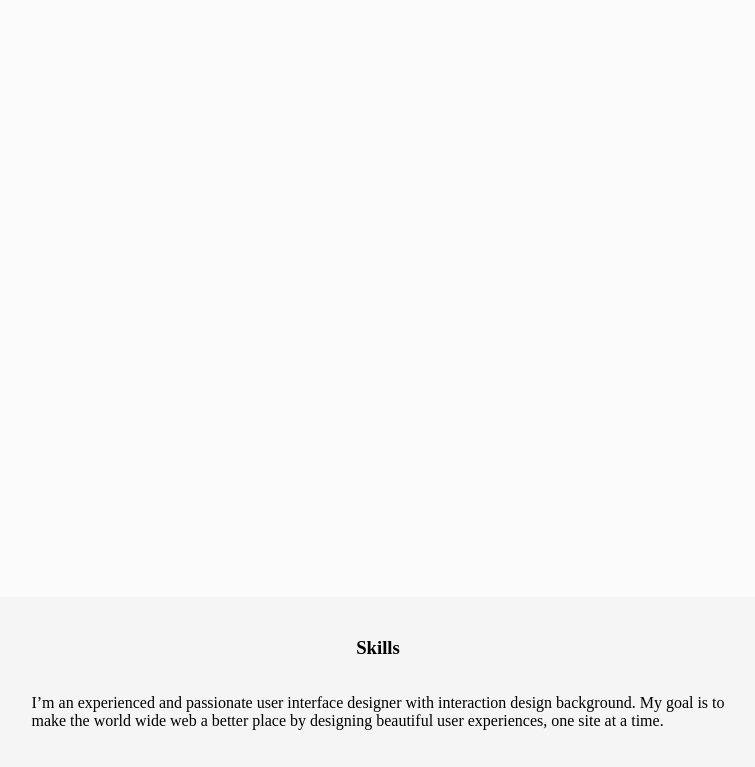
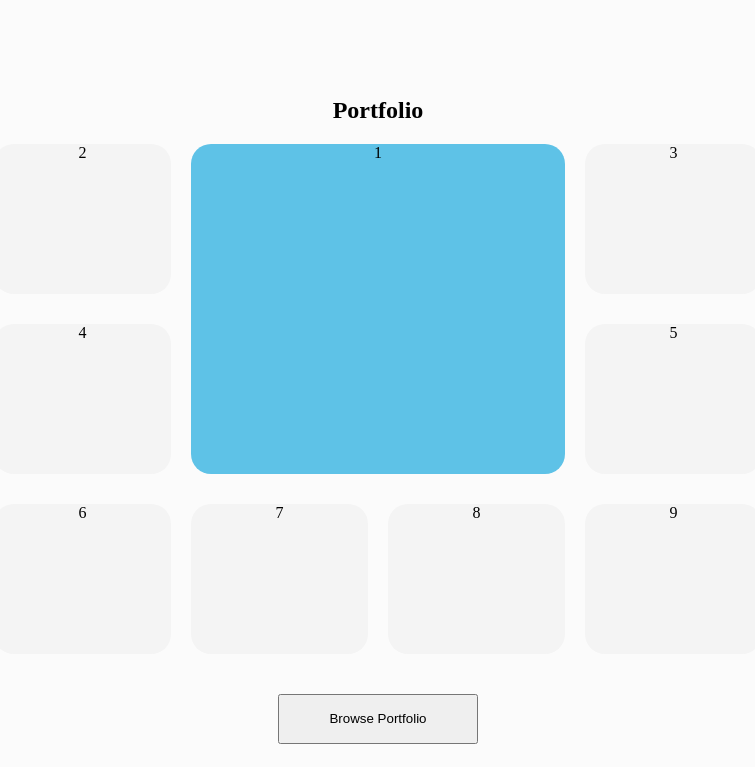
Before and after one commit to JakubK/Beetle, a website: page src/index.html in a window 1280 px wide. Shown: the part 753-1520 px from the top of the page, without its empty margins (262-1017 px from the left). Drawn offline with Linux system fonts and the light colour scheme.

Commit message:
Prepare a grid with Portoflio

```diff
--- a/src/index.html
+++ b/src/index.html
@@ -47,7 +47,21 @@ with interaction design background</p>
         </div>
     </section>
     <section id="portfolio">
-
+        <h2>Portfolio</h2>
+        <div class="grid">
+            <div class="main">
+                1
+            </div>
+            <div>2</div>
+            <div>3</div>
+            <div>4</div>
+            <div>5</div>
+            <div>6</div>
+            <div>7</div>
+            <div>8</div>
+            <div>9</div>
+        </div>
+        <button type="button">Browse Portfolio</button>
     </section>
     <section id="skills">
         <h3>Skills</h3>
--- a/src/scss/index.scss
+++ b/src/scss/index.scss
@@ -1,7 +1,10 @@
 $homeBgColor: #5ec2e7;
 $navbarBtnHover: #54aecf;
+
 $proffesionBgColor: #f4f4f4;
 $portfolioBgColor: #fbfbfb;
+$portfolioSideProjColor: #f4f4f4;
+$portfolioMainProjColor: #5ec2e7;
 
 $skillsBgColor: #f5f5f5;
 $skillsFirstCircleColor: #35afba;
@@ -124,10 +127,23 @@ body {
 }
 #portfolio
 {
-    height: 600px;
+    height: 800px;
     background-color: $portfolioBgColor;
+    display: flex;
+    flex-direction: column;
+    align-items: center;
 
-
+    overflow: hidden;
+    h2
+    {
+        margin-top: 100px;
+    }
+    button
+    {
+        margin-top: 40px;
+        width: 200px;
+        height: 50px;
+    }
 }
 #skills {
     overflow: hidden;
@@ -193,6 +209,8 @@ body {
 {
     height: 600px;
     background-color: $experienceBgColor;
+    overflow:hidden;
+
 }
 #recommendations {
     height: 350px;
@@ -309,3 +327,30 @@ footer {
         color: $skillsPercentColor;
     }
 }
+
+.grid {
+    display: grid;
+    width: 60%;
+
+    grid-template-columns: repeat(4,auto);
+    grid-template-rows: repeat(3,150px);
+
+    grid-column-gap: 20px;
+    grid-row-gap: 30px;
+
+    .main {
+        background-color: $portfolioMainProjColor;
+        grid-column-start: 2;
+        grid-column-end: 4;
+        grid-row-start: 1;
+        grid-row-end: 3;
+    }
+
+    > div {
+        background-color: $portfolioSideProjColor;
+        border-radius: 20px;
+        height: 100%;
+        text-align: center;
+        align-self: center;
+    }
+}
```
Also changed, not shown: src/css/index.css.
